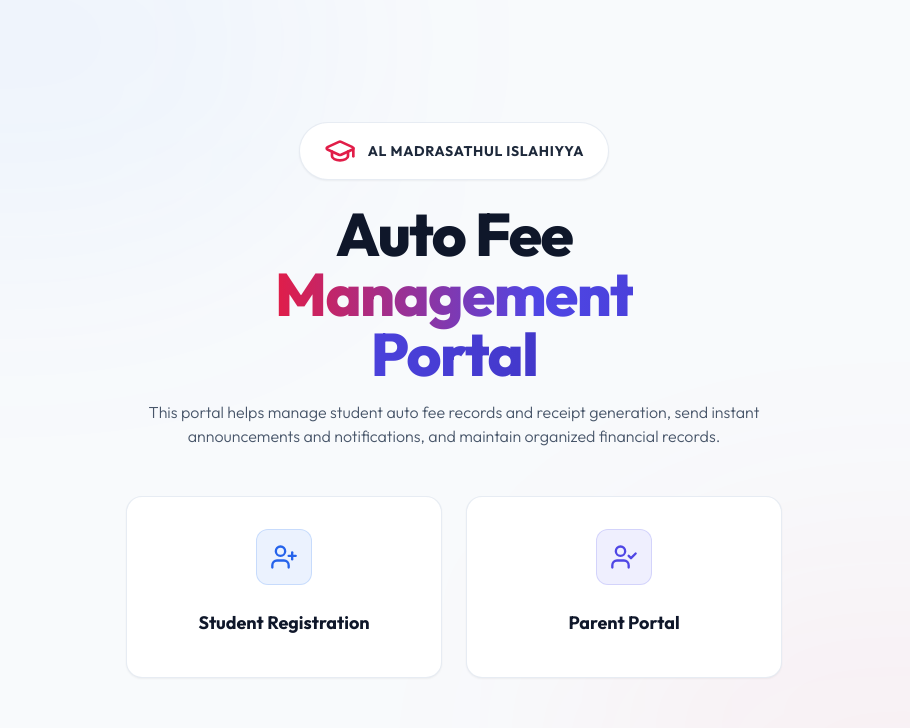
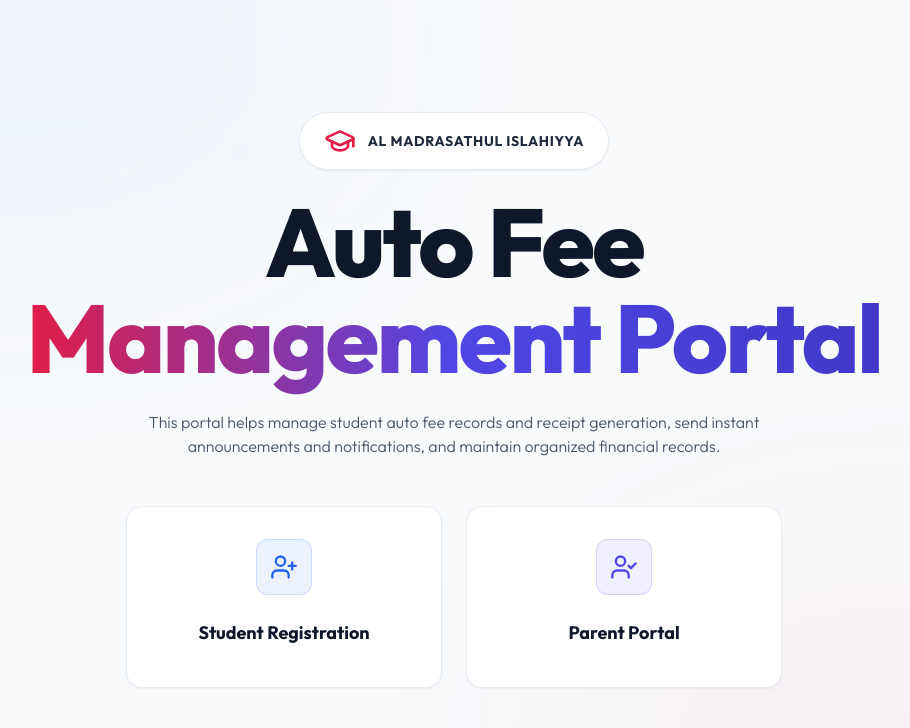
Before and after one commit to Adarshpm-0707/fee-portal, a React (Vite) app: page / in a window 1280 px wide. Shown: the top 728 px of the page, without its empty margins (186-1096 px from the left). Built offline with nearby package versions, Linux system fonts and the light colour scheme; no server answers.

Commit message:
create a fee portal web application

```diff
--- a/src/pages/Landing.jsx
+++ b/src/pages/Landing.jsx
@@ -24,10 +24,10 @@ export default function Landing() {
         </div>
 
         {/* Title */}
-        <h1 className="text-3xl sm:text-4xl md:text-6xl font-extrabold tracking-tight mb-4 text-slate-900 leading-tight">
+        <h1 className="text-5xl sm:text-6xl md:text-7xl lg:text-8xl font-extrabold tracking-tight mb-6 text-slate-900 leading-tight">
           Auto Fee{" "}
-          <span className="bg-gradient-to-r from-rose-600 via-indigo-600 to-indigo-700 bg-clip-text text-transparent">
-            <br className="hidden sm:inline" /> Management <br/> Portal
+          <span className="bg-gradient-to-r from-rose-600 via-indigo-600 to-indigo-700 bg-clip-text text-transparent block sm:inline">
+            Management <br className="sm:hidden" /> Portal
           </span>
         </h1>
 
```
